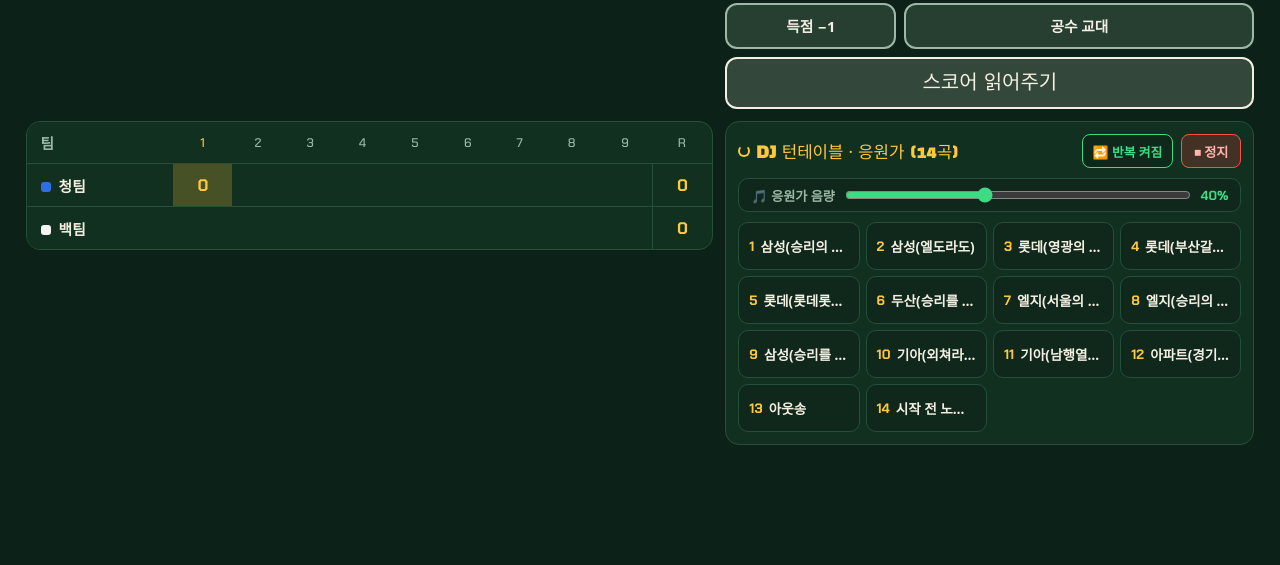
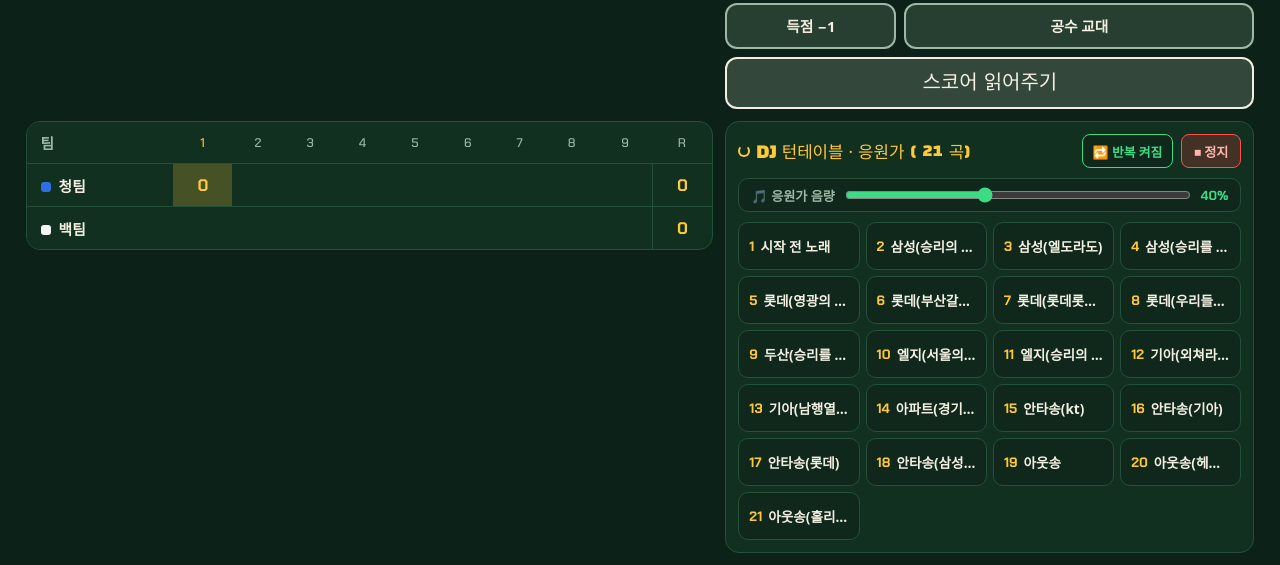
Before and after one commit to peteacher-kim/-, a plain HTML site: page index.html in a window 1280 px wide. Shown: the part 605-1170 px from the top of the page. Before the commit the page ends 1062 px from the top, so only its background shows below. Drawn offline with Linux system fonts and the light colour scheme; a web font is replaced by a local one.

Commit message:
응원가 7곡 추가, 안타송·아웃송끼리 정렬

```diff
--- a/index.html
+++ b/index.html
@@ -361,7 +361,7 @@ body.dragging, body.dragging * { cursor: grabbing !important; }
 
   <section class="panel djbox" aria-label="DJ 턴테이블">
     <div class="dj-head">
-      <div class="dj-title"><span class="dj-disc" id="djDisc"></span>DJ 턴테이블 · 응원가 (14곡)</div>
+      <div class="dj-title"><span class="dj-disc" id="djDisc"></span>DJ 턴테이블 · 응원가 (<span id="djCount">21</span>곡)</div>
       <button type="button" class="dj-loop on" id="djLoopBtn">🔁 반복 켜짐</button>
       <button type="button" class="dj-stop" id="djStopBtn">⏹ 정지</button>
     </div>
@@ -504,23 +504,34 @@ body.dragging, body.dragging * { cursor: grabbing !important; }
 
 <script>
 (() => {
-  // ★ GitHub 저장소에 올릴 14곡 파일명과 버튼 표시 이름 (필요시 title만 수정)
+  // ★ GitHub 저장소의 노래 파일명(file)과 버튼 표시 이름(title). 시작 전 → 팀 응원가 → 안타송 → 아웃송 순서
   const DJ_TRACKS = [
-    { title: '삼성(승리의 라이온즈)', file: './song1.mp3' },
-    { title: '삼성(엘도라도)', file: './song2.mp3' },
-    { title: '롯데(영광의 순간)', file: './song3.mp3' },
-    { title: '롯데(부산갈매기)', file: './song4.mp3' },
-    { title: '롯데(롯데롯데롯데)', file: './song5.mp3' },
-    { title: '두산(승리를 위하여)', file: './song6.mp3' },
-    { title: '엘지(서울의 아리아)', file: './song7.mp3' },
-    { title: '엘지(승리의 노래)', file: './song8.mp3' },
-    { title: '삼성(승리를 위해)', file: './song9.mp3' },
-    { title: '기아(외쳐라 최강기아)', file: './song10.mp3' },
-    { title: '기아(남행열차)', file: './song11.mp3' },
-    { title: '아파트(경기 뜨거울때)', file: './song12.mp3' },
-    { title: '아웃송', file: './song13.mp3' },
-    { title: '시작 전 노래 14', file: './song14.mp3' }
-  ];
+    // 시작 전
+    { title: '시작 전 노래', file: 'song14.mp3' },
+    // 팀 응원가
+    { title: '삼성(승리의 라이온즈)', file: 'song1.mp3' },
+    { title: '삼성(엘도라도)', file: 'song2.mp3' },
+    { title: '삼성(승리를 위해)', file: 'song9.mp3' },
+    { title: '롯데(영광의 순간)', file: 'song3.mp3' },
+    { title: '롯데(부산갈매기)', file: 'song4.mp3' },
+    { title: '롯데(롯데롯데롯데)', file: 'song5.mp3' },
+    { title: '롯데(우리들의 빛나는 이 순간)', file: '롯데(우리들의 빛나는 이 순간).mp3' },
+    { title: '두산(승리를 위하여)', file: 'song6.mp3' },
+    { title: '엘지(서울의 아리아)', file: 'song7.mp3' },
+    { title: '엘지(승리의 노래)', file: 'song8.mp3' },
+    { title: '기아(외쳐라 최강기아)', file: 'song10.mp3' },
+    { title: '기아(남행열차)', file: 'song11.mp3' },
+    { title: '아파트(경기 뜨거울때)', file: 'song12.mp3' },
+    // 안타송
+    { title: '안타송(kt)', file: '안타송(kt).mp3' },
+    { title: '안타송(기아)', file: '안타송(기아).mp3' },
+    { title: '안타송(롯데)', file: '안타송(롯데).mp3' },
+    { title: '안타송(삼성 풀카운트+안타우왕)', file: '안타송(삼성 풀카운트+안타우왕).mp3' },
+    // 아웃송
+    { title: '아웃송', file: 'song13.mp3' },
+    { title: '아웃송(헤비머신건)', file: '아웃송(헤비머신건).mp3' },
+    { title: '아웃송(홀리몰리)', file: '아웃송(홀리몰리).mp3' }
+  ].map(t => ({ ...t, name: t.file, file: './' + encodeURIComponent(t.file) }));
 
   // 오프라인 캐싱용 Service Worker 등록 (한 번 접속 후 인터넷 없이도 작동)
   if ('serviceWorker' in navigator && location.protocol.startsWith('http')) {
@@ -691,6 +702,7 @@ body.dragging, body.dragging * { cursor: grabbing !important; }
   }
 
   function renderDjTracks() {
+    $('djCount').textContent = DJ_TRACKS.length;
     $('djTracks').innerHTML = DJ_TRACKS.map((tr, i) => {
       const on = djPlayingIdx === i;
       return `<button type="button" class="tpad${on ? ' playing' : ''}" data-idx="${i}"><b>${i + 1}</b><span>${on ? '▶ ' : ''}${esc(tr.title)}</span></button>`;
@@ -726,7 +738,7 @@ body.dragging, body.dragging * { cursor: grabbing !important; }
     a.volume = prefs.djVol / 100;
     a.onended = () => { if (djPlayingIdx === idx) { djPlayingIdx = null; renderDjTracks(); } };
     a.onerror = () => {
-      $('status').innerHTML = `<b>음원 없음</b> · 저장소에 <b>${esc(tr.file.replace('./', ''))}</b> 파일을 올려주세요`;
+      $('status').innerHTML = `<b>음원 없음</b> · 저장소에 <b>${esc(tr.name)}</b> 파일을 올려주세요`;
       if (djPlayingIdx === idx) { djPlayingIdx = null; renderDjTracks(); }
     };
     a.play().catch(() => {});
```
